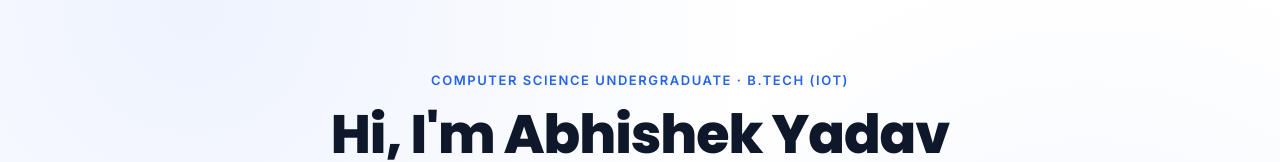
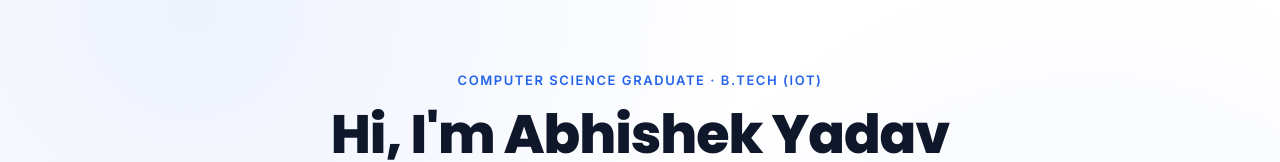
Before and after one commit to Abhi30yadav2004/portfolio, a plain HTML site: page index.html in a window 1280 px wide. Shown: the part 154-316 px from the top of the page. Drawn offline with Linux system fonts and the light colour scheme.

```diff
--- a/index.html
+++ b/index.html
@@ -44,7 +44,7 @@
 <section id="home" class="home">
     <div class="home-bg" aria-hidden="true"></div>
     <div class="home-content">
-        <p class="eyebrow">Computer Science Undergraduate · B.Tech (IoT)</p>
+        <p class="eyebrow">Computer Science Graduate · B.Tech (IoT)</p>
         <h1 class="hero-title">Hi, I'm Abhishek Yadav</h1>
         <p class="hero-typing">
             I build with <span id="typedText" class="typed-text">Java</span><span class="cursor" aria-hidden="true">|</span>
```
